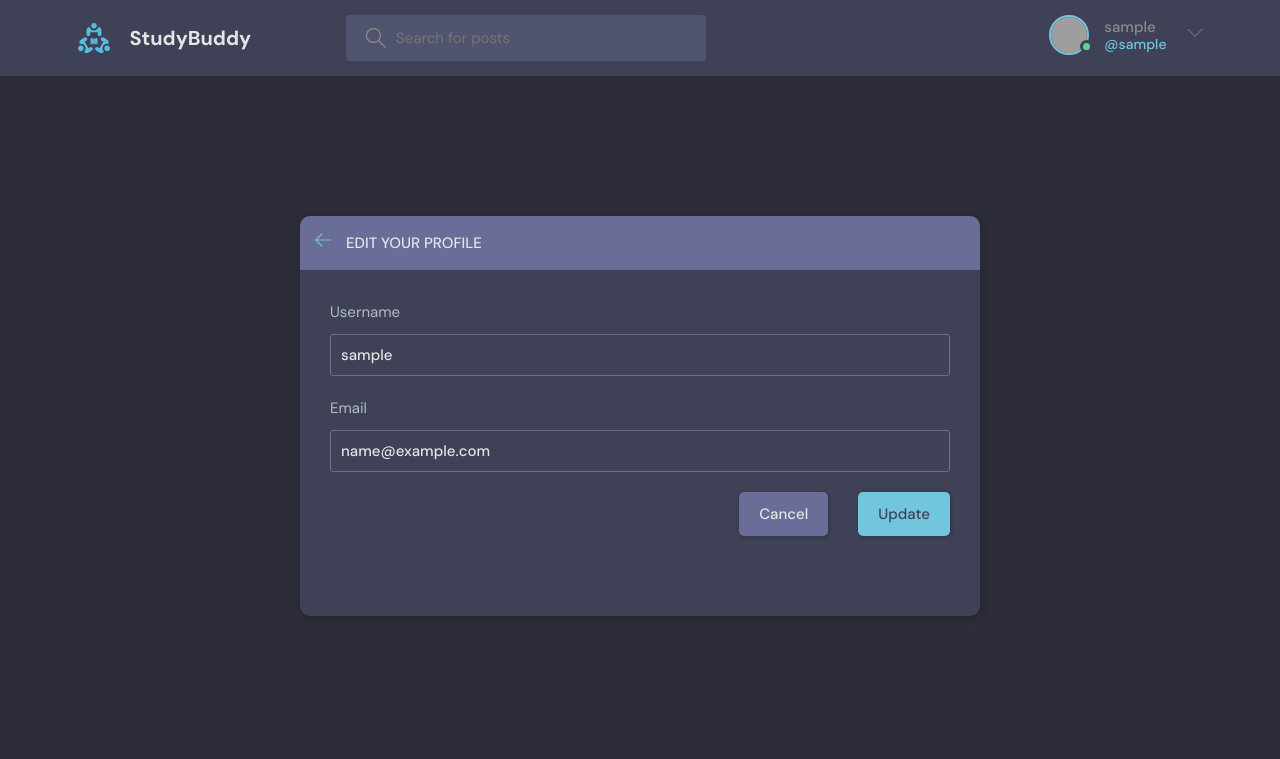
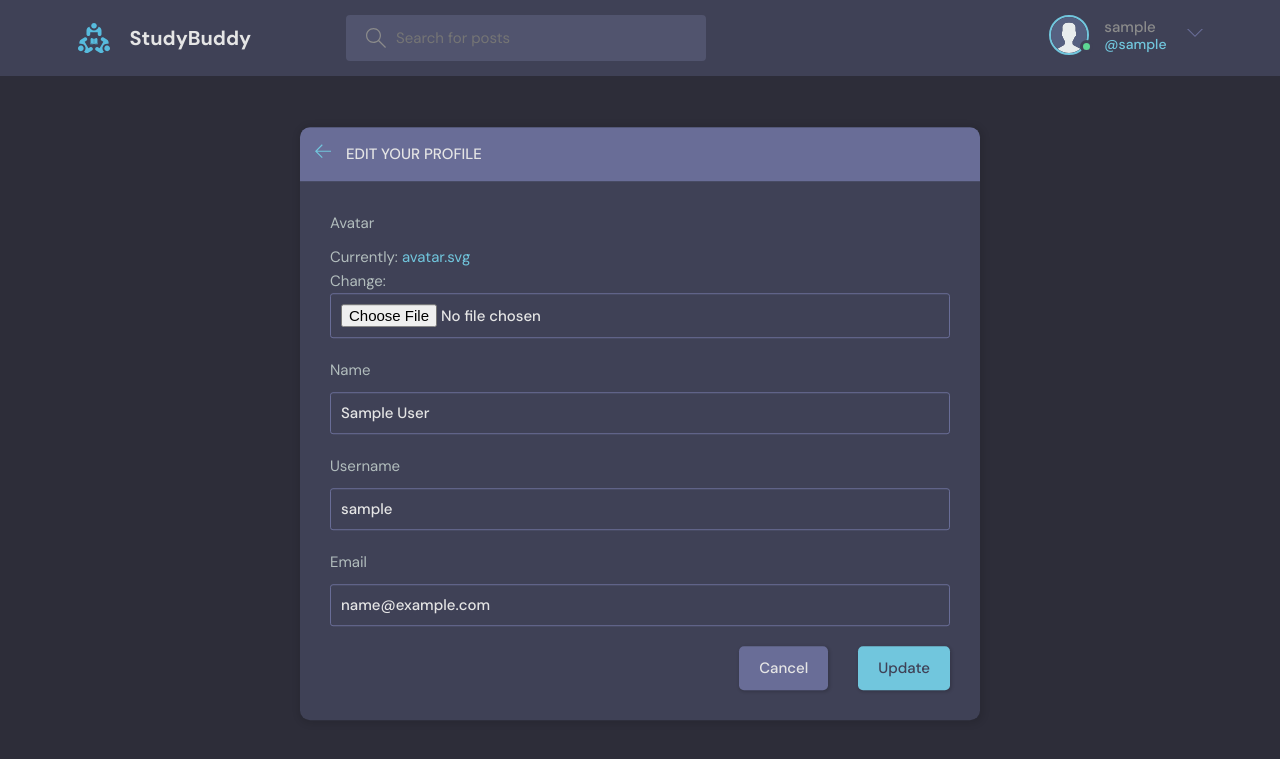
Before and after one commit to juliaberning/study-buddy, a Django app: page /update-user/1/ in a window 1280 px wide. Shown: the top 759 px of the page. Run offline with Django 5.2, Linux system fonts and the light colour scheme; the visitor is signed in with stand-in values (Sample User, id 1); grey boxes are pictures that could not be loaded.

Commit message:
feat: show and edit avatars

```diff
--- a/base/forms.py
+++ b/base/forms.py
@@ -16,4 +16,4 @@ class MessageForm(ModelForm):
 class UserForm(ModelForm):
     class Meta:
         model = User
-        fields = ['username', 'email']
+        fields = ['avatar', 'name', 'username', 'email']
--- a/base/templates/base/activity.html
+++ b/base/templates/base/activity.html
@@ -23,7 +23,7 @@
         <div class="activities__boxHeader roomListRoom__header">
         <a href="{% url 'user-profile' message.user.id %}" class="roomListRoom__author">
             <div class="avatar avatar--small">
-            <img src="https://randomuser.me/api/portraits/women/11.jpg" />
+            <img src="{{message.user.avatar.url}}" />
             </div>
             <p>
             @{{message.user.username}}
--- a/base/templates/base/activity_component.html
+++ b/base/templates/base/activity_component.html
@@ -7,7 +7,7 @@
         <div class="activities__boxHeader roomListRoom__header">
         <a href="{% url 'user-profile' message.user.id %}" class="roomListRoom__author">
             <div class="avatar avatar--small">
-            <img src="https://randomuser.me/api/portraits/women/11.jpg" />
+            <img src="{{message.user.avatar.url}}" />
             </div>
             <p>
             @{{message.user.username}}
--- a/base/templates/base/feed_component.html
+++ b/base/templates/base/feed_component.html
@@ -3,7 +3,7 @@
             <div class="roomListRoom__header">
               <a href="{% url 'user-profile' room.host.id %}" class="roomListRoom__author">
                 <div class="avatar avatar--small">
-                  <img src="https://randomuser.me/api/portraits/women/11.jpg" />
+                  <img src="{{room.host.avatar.url}}" />
                 </div>
                 <span>{{room.host.username}}</span>
               </a>
--- a/base/templates/base/navbar.html
+++ b/base/templates/base/navbar.html
@@ -28,7 +28,7 @@
       <div class="header__user">
         <a href="{% url 'update-user' request.user %}">
           <div class="avatar avatar--medium active">
-            <img src="https://randomuser.me/api/portraits/men/37.jpg" />
+            <img src="{{request.user.avatar.url}}" />
           </div>
           <p>
             {{request.user.username}} <span>@{{request.user.username}}</span>
--- a/base/templates/base/profile.html
+++ b/base/templates/base/profile.html
@@ -12,7 +12,7 @@
         <div class="profile">
           <div class="profile__avatar">
             <div class="avatar avatar--large active">
-              <img src="https://randomuser.me/api/portraits/men/11.jpg" />
+              <img src="request.user.avatar.url" />
             </div>
           </div>
           <div class="profile__info">
--- a/base/templates/base/room.html
+++ b/base/templates/base/room.html
@@ -68,7 +68,7 @@
                 <p>Hosted By</p>
                 <a href="{% url 'user-profile' room.host.id %}" class="room__author">
                   <div class="avatar avatar--small">
-                    <img src="https://randomuser.me/api/portraits/men/37.jpg" />
+                    <img src="{{room.host.avatar.url}}" />
                   </div>
                   <span>@{{room.host.username}}</span>
                 </a>
@@ -83,7 +83,7 @@
                     <div class="thread__author">
                       <a href="{% url 'user-profile' message.user.id %}" class="thread__authorInfo">
                         <div class="avatar avatar--small">
-                          <img src="https://randomuser.me/api/portraits/men/37.jpg" />
+                          <img src="{{message.user.avatar.url}}" />
                         </div>
                         <span>@{{message.user.username}}</span>
                       </a>
@@ -128,7 +128,7 @@
           {% for user in participants %}
             <a href="{% url 'user-profile' user.id %}" class="participant">
               <div class="avatar avatar--medium">
-                <img src="https://randomuser.me/api/portraits/men/37.jpg" />
+                <img src="{{user.avatar.url}}" />
               </div>
               <p>
                 {{user.username}}
--- a/base/templates/base/update-user.html
+++ b/base/templates/base/update-user.html
@@ -18,7 +18,7 @@
                     </div>
                 </div>
                 <div class="layout__body">
-                    <form class="form" action="" method="POST">
+                    <form class="form" action="" method="POST" enctype="multipart/form-data">
                         {% csrf_token %}
                         {%for field in form %}
                         <div class="form__group">
--- a/base/views.py
+++ b/base/views.py
@@ -178,7 +178,7 @@ def updateUser(request,pk):
     user = request.user
     form = UserForm(instance=user)
     if request.method=='POST':
-        form = UserForm(request.POST, instance=user)
+        form = UserForm(request.POST, request.FILES, instance=user)
         if form.is_valid():
             form.save()
             return redirect('user-profile', pk=user.id)
```
Also changed, not shown: static/images/torta_selva_negra.webp (added).
